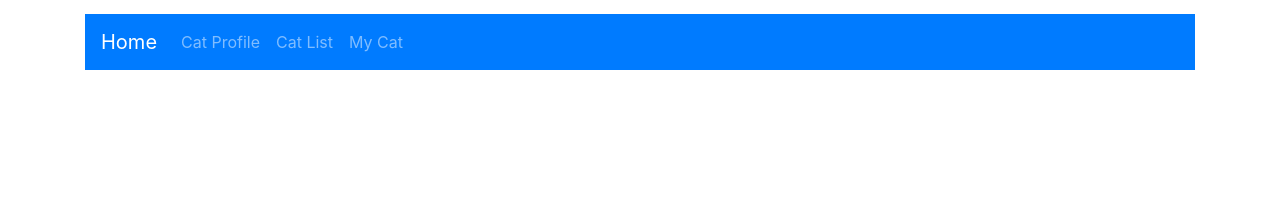
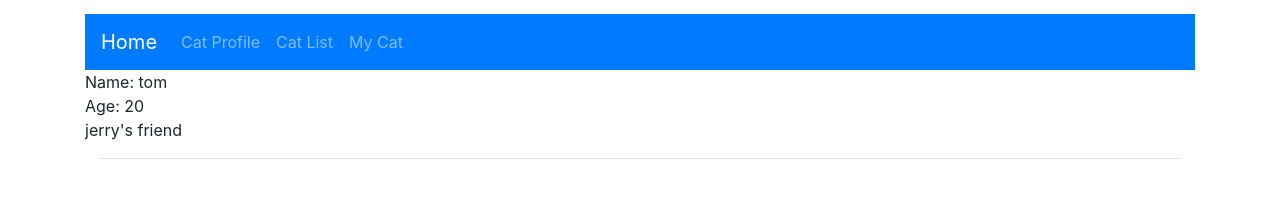
Before and after one commit to learn-academy-2019-bravo/cat-tinder-mike-sunil-luke, a React (Create React App) app: page /MyCat in a window 1280 px wide. Shown: the part 316-514 px from the top of the page. Built offline with nearby package versions, Linux system fonts and the light colour scheme.

Commit message:
worked on routes

```diff
--- a/src/CatList.js
+++ b/src/CatList.js
@@ -16,7 +16,7 @@ class CatList extends Component {
                     },
                     {id: 2,
                     name: "garfield",
-                    age: 10,
+                    age: 41,
                     enjoys: "eats a lot"
                     },
                     {id: 3,
@@ -28,6 +28,7 @@ class CatList extends Component {
             }
 
     }
+
   render(){
       const {list} = this.state
 
--- a/src/CreateCat.js
+++ b/src/CreateCat.js
@@ -5,28 +5,48 @@ import './App.css';
 
 
 class CreateCat extends Component {
+  constructor(props){
+  super(props)
+  this.state = {
+    form:{
+      name: '',
+      age: '',
+      enjoys: '',
+    },
+  }
+}
+handleChange = (event) => {
+  let {form} = this.state
+  form[event.target.name] = event.target.value
+  this.setState({form: form})
+}
   render(){
+    const {name, age, enjoys} = this.state.form
   return (
       <Container>
         <h2> About </h2>
         <Form>
           <Row>
+
             <Col>
               <Form.Group controlId="formGroupName">
                 <Form.Label>Name:</Form.Label>
-                <Form.Control type="text" placeholder="Name" />
+                <Form.Control type="text" placeholder="Name" name="name" onChange={this.handleChange} value={name}/>
               </Form.Group>
             </Col>
+
             <Col>
               <Form.Group controlId="formGroupAge" >
                 <Form.Label>Age:</Form.Label>
-                <Form.Control type="number" min="0" placeholder="Age"  />
+                <Form.Control type="number" min="0" placeholder="Age" name="age" onChange={this.handleChange} value={age} />
               </Form.Group>
             </Col>
+
           </Row>
+
           <Form.Group controlId="formGroupEnjoys">
             <Form.Label>Enjoys:</Form.Label>
-            <Form.Control as="textarea" rows="3"/>
+            <Form.Control as="textarea" rows="3" name="enjoys" onChange={this.handleChange} value={enjoys} />
           </Form.Group>
           <Button variant="primary" type="submit">
           Create Profile
--- a/src/MyCat.js
+++ b/src/MyCat.js
@@ -0,0 +1,61 @@
+import React, {Component} from 'react';
+import {Container} from 'react-bootstrap'
+import ListItem from './ListItem'
+
+import './App.css';
+
+class MyCat extends Component {
+    constructor(props){
+        super(props);
+            this.state = {
+                list: [
+                    {id: 0,
+                    name: "none",
+                    age: "na",
+                    enjoys: ""
+                    },
+                    {id: 1,
+                    name: "frodo",
+                    age: 4,
+                    enjoys: "cool dude"
+                    },
+                    {id: 2,
+                    name: "garfield",
+                    age: 10,
+                    enjoys: "eats a lot"
+                    },
+                    {id: 3,
+                    name: "tom",
+                    age: 20,
+                    enjoys: "jerry's friend"
+                    },
+                    ],
+
+            }
+
+    }
+
+  render(){
+      const {list} = this.state
+
+      var newList = list.map(value =>
+            <ListItem name={value.name} age={value.age} enjoys={value.enjoys} key={value.id}/>
+            )
+
+      let catList = (array, id) => {
+        return array.filter(value => value.key == id )
+      }
+
+      const profiles = catList(newList, 3)
+      console.log(newList[0])
+      return (
+        <Container>
+        <div>
+            {profiles}
+        </div>
+        </Container>
+        );
+  }
+}
+
+export default MyCat;
--- a/src/Routes.js
+++ b/src/Routes.js
@@ -25,8 +25,9 @@ class Routes extends Component {
         <Switch>
             <Route path="/CreateCat" component={CreateCat} />
             <Route path="/CatList" component={CatList} />
+            <Route exact path="/" component={Home} />
             <Route path="/Home" component={Home} />
-            <Route path="/MyCat/:id" componenet={MyCat} />
+            <Route path="/MyCat" component={MyCat} />
         </Switch>
     </Router>
     );
```
